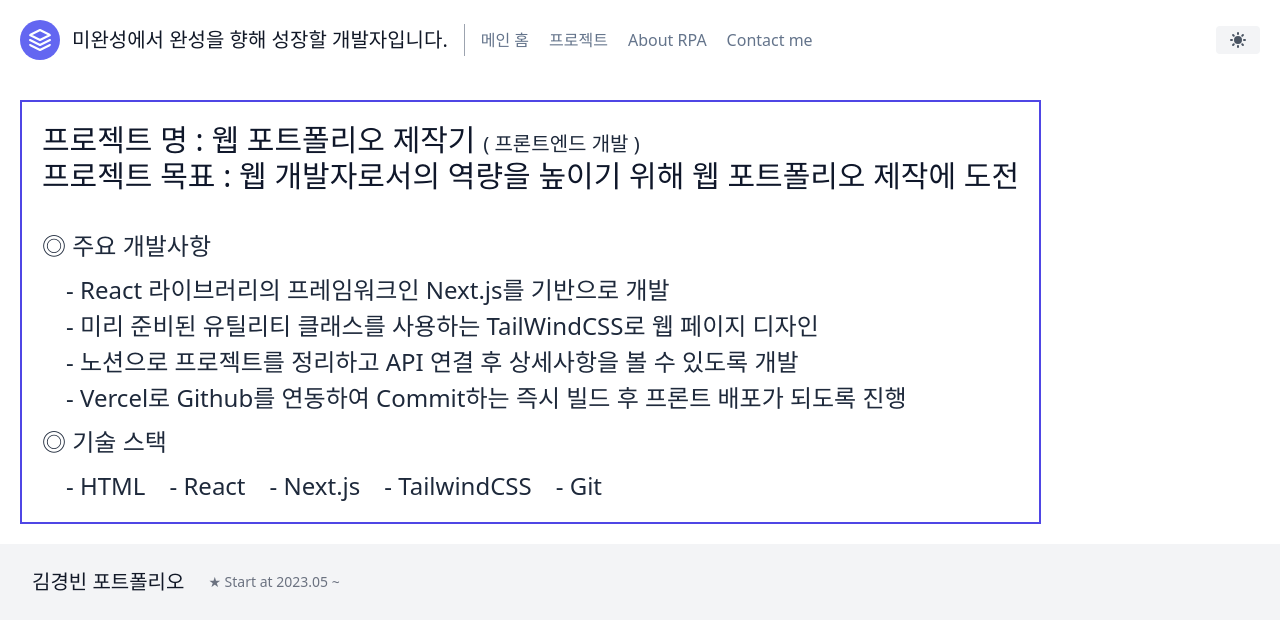
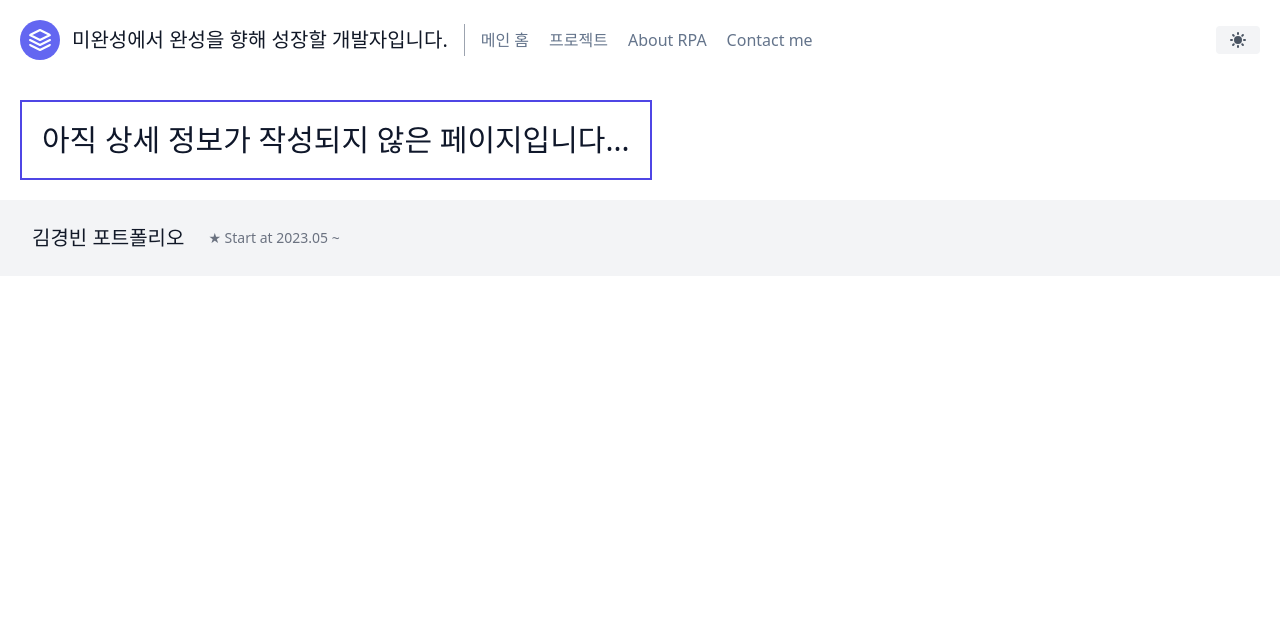
Before and after one commit to myonstar/web_portfolio, a Next.js app: page /projectInfo in a window 1280 px wide. Shown: the top 630 px of the page. Built offline with nearby package versions, Linux system fonts and the light colour scheme.

Commit message:
프로젝트 클릭시 개별 컴포넌트 표시 완료

```diff
--- /dev/null
+++ b/components/projectList/project-not-found.js
@@ -0,0 +1,15 @@
+// 현재 프로젝트 상세정보가 구현되지 않은 페이지 구성
+
+export default function projectNotFound() {
+    return (
+        <div>
+            {/* 프로젝트 상세정보 전체 div 틀 */}
+            <div className="border-solid border-2 border-indigo-600 p-5">
+                {/* 프로젝트 명 */}
+                <div>
+                    <h1 className="text-3xl inline">아직 상세 정보가 작성되지 않은 페이지입니다...</h1>
+                </div>
+            </div>
+        </div>
+    );
+}
--- a/components/projectList/project1.js
+++ b/components/projectList/project1.js
@@ -5,8 +5,8 @@ export default function project1() {
         <div>
             {/* 프로젝트 상세정보 전체 div 틀 */}
             <div className="border-solid border-2 border-indigo-600 p-5">
-                {/* 프로젝트 명 */}
                 <div>
+                    {/* 프로젝트 명 */}
                     <h1 className="text-3xl inline">프로젝트 명 : 웹 포트폴리오 제작기 </h1>
                     <p className="text-xl text-slate-800 inline">( 프론트엔드 개발 )</p>
                     <br></br>
@@ -14,7 +14,7 @@ export default function project1() {
                     <br></br>
                     {/* 주요 개발사항 */}
                     <div>
-                        <p className="text-2xl text-slate-800 my-3">◎ 주요 개발사항</p>
+                        <p className="text-2xl text-slate-800 mt-3 my-2">◎ 주요 개발사항</p>
                         <p className="text-2xl text-slate-800 ml-6 my-1">- React 라이브러리의 프레임워크인 Next.js를 기반으로 개발</p>
                         <p className="text-2xl text-slate-800 ml-6 my-1">- 미리 준비된 유틸리티 클래스를 사용하는 TailWindCSS로 웹 페이지 디자인</p>
                         <p className="text-2xl text-slate-800 ml-6 my-1">- 노션으로 프로젝트를 정리하고 API 연결 후 상세사항을 볼 수 있도록 개발</p>
@@ -22,13 +22,24 @@ export default function project1() {
                     </div>
                     {/* 기술 스택 */}
                     <div>
-                        <p className="text-2xl text-slate-800 my-3">◎ 기술 스택</p>
+                        <p className="text-2xl text-slate-800 mt-3 my-2">◎ 기술 스택</p>
                         <p className="text-2xl text-slate-800 ml-6 my-1 inline">- HTML</p>
                         <p className="text-2xl text-slate-800 ml-6 my-1 inline">- React</p>
                         <p className="text-2xl text-slate-800 ml-6 my-1 inline">- Next.js</p>
                         <p className="text-2xl text-slate-800 ml-6 my-1 inline">- TailwindCSS</p>
                         <p className="text-2xl text-slate-800 ml-6 my-1 inline">- Git</p>
                     </div>
+                    {/* 프로젝트 설명 */}
+                    <div>
+                        <p className="text-2xl text-slate-800 mt-3 my-1">◎ GitHub 링크</p>
+                        <a href="https://github.com/myonstar/web_portfolio" className="text-xl text-blue-800 dark:text-blue-700 ml-6 my-1">https://github.com/myonstar/web_portfolio</a>
+                    </div>
+                    {/* 부록 : 참고 영상 */}
+                    <div>
+                        <p className="text-2xl text-slate-800 mt-3 my-1">◎ 참고 영상</p>
+                        <a href="https://youtu.be/KvoFvmu5eRo" className="text-xl text-blue-800 dark:text-blue-700 ml-6 my-1">https://youtu.be/KvoFvmu5eRo - Next.js 나만의 포트폴리오 사이트 만들기</a>
+                    </div>
+
                 </div>
 
             </div>
--- a/components/projectList/project2.js
+++ b/components/projectList/project2.js
@@ -10,24 +10,24 @@ export default function project2() {
                     <h1 className="text-3xl inline">프로젝트 명 : 풍산 RPA 구축 프로젝트 </h1>
                     <p className="text-xl text-slate-800 inline">( RPA 개발 )</p>
                     <br></br>
-                    <h2 className="text-3xl">프로젝트 목표 : 풍산홀딩스의 단순업무 자동화 시스템 구축</h2>
+                    <h2 className="text-3xl">프로젝트 목표 : 풍산홀딩스에서 단순업무 자동화 시스템 구축</h2>
                     <br></br>
                     {/* 주요 개발사항 */}
                     <div>
                         <p className="text-2xl text-slate-800 my-3">◎ 주요 개발사항</p>
-                        <p className="text-2xl text-slate-800 ml-6 my-1">- React 라이브러리의 프레임워크인 Next.js를 기반으로 개발</p>
-                        <p className="text-2xl text-slate-800 ml-6 my-1">- 미리 준비된 유틸리티 클래스를 사용하는 TailWindCSS로 웹 페이지 디자인</p>
-                        <p className="text-2xl text-slate-800 ml-6 my-1">- 노션으로 프로젝트를 정리하고 API 연결 후 상세사항을 볼 수 있도록 개발</p>
-                        <p className="text-2xl text-slate-800 ml-6 my-1">- Vercel로 Github를 연동하여 Commit하는 즉시 빌드 후 프론트 배포가 되도록 진행</p>
+                        <p className="text-2xl text-slate-800 ml-6 my-1">- ERP소프트웨어 'SAP'에 접근하여</p>
+                        <p className="text-2xl text-slate-800 ml-6 my-1">- 웹 사이트에 있는 목표 데이터를</p>
+                        <p className="text-2xl text-slate-800 ml-6 my-1">- </p>
                     </div>
-                    {/* 기술 스택 */}
+                    {/* 개발 환경 */}
                     <div>
-                        <p className="text-2xl text-slate-800 my-3">◎ 기술 스택</p>
+                        <p className="text-2xl text-slate-800 my-3">◎ 개발 환경</p>
+                        <p className="text-2xl text-slate-800 ml-6 my-1 inline">RPA솔루션</p>
+                    </div>
+                    {/* 프로젝트 설명 */}
+                    <div>
+                        <p className="text-2xl text-slate-800 my-3">◎ 프로젝트 설명</p>
                         <p className="text-2xl text-slate-800 ml-6 my-1 inline">- HTML</p>
-                        <p className="text-2xl text-slate-800 ml-6 my-1 inline">- React</p>
-                        <p className="text-2xl text-slate-800 ml-6 my-1 inline">- Next.js</p>
-                        <p className="text-2xl text-slate-800 ml-6 my-1 inline">- TailwindCSS</p>
-                        <p className="text-2xl text-slate-800 ml-6 my-1 inline">- Git</p>
                     </div>
                 </div>
 
--- a/components/projects/project-item.js
+++ b/components/projects/project-item.js
@@ -31,9 +31,10 @@ export default function ProjectItem({ data }) {
     return (
         <div className="project-card">
             {/* <Link href={projectLink}> */}
+            {/* Link의 href에 Router.push처럼 쿼리스트링을 넘길 수 있는 것으로 보임 */}
             <Link href={{
                 pathname: '/projectInfo',
-                // query : { name : projectNumber}
+                query : { name : projectNumber}
             }}>
                 <Image
                     className="rounded-t-xl"
--- a/pages/projectInfo.js
+++ b/pages/projectInfo.js
@@ -1,23 +1,30 @@
 // 프로젝트 상세정보를 보여줄 페이지
 import Layout from "@/components/layout";
 import Head from "next/head";
-import { useRouter } from 'next/router'
+// useRouter 사용을 위해 Import
+import { useRouter } from "next/router";
 // 프로젝트 갯수 만큼 import -> 차후 개선 필요
 import Project1 from "@/components/projectList/project1";
 import Project2 from "@/components/projectList/project2";
+import ProjectNotFound from "@/components/projectList/project-not-found";
 
-let i = 0;
 
-export default function projectInfo(props) {
-    // const router = useRouter()
-    // if(i=0) {
-    //     const ActiveProjectInfo = Project1
-    // } else {
-    //     const ActiveProjectInfo = Project2
-    // }
-    const ActiveProjectInfo = Project1
-    console.log("Halo")
-    // console.log(router)
+export default function projectInfo() {
+    // 프로젝트 페이저 선택 변수 초기화
+    let i = 0;
+    // Router에서 queryString 데이터 얻어오기
+    const router = useRouter()
+    i = Number(router.query.name);
+    // ActiveProjectInfo 변수에 조건문 결과에 따라 동적으로 표시할 컴포넌트 할당
+    let ActiveProjectInfo;
+    if (i === 1) {
+        ActiveProjectInfo = Project1
+    } else if (i === 2) {
+        ActiveProjectInfo = Project2
+    } else {
+        // 잘못된 접근일시 표시할 컴포넌트
+        ActiveProjectInfo = ProjectNotFound
+    }
     return (
         <>
             <Layout>
@@ -28,7 +35,7 @@ export default function projectInfo(props) {
                     <link rel="icon" href="/favicon.ico" />
                 </Head>
                 <div className="container mx-auto flex flex-wrap p-5 flex-col md:flex-row items-center">
-                    <ActiveProjectInfo />
+                    <ActiveProjectInfo></ActiveProjectInfo>
                 </div>
             </Layout>
         </>
```
